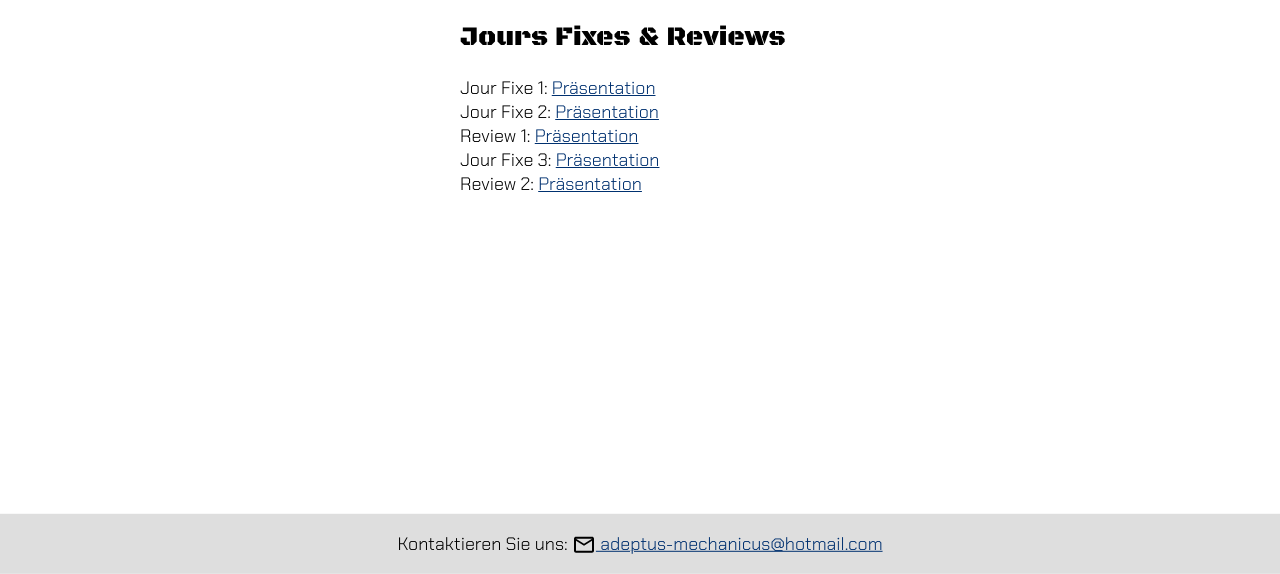
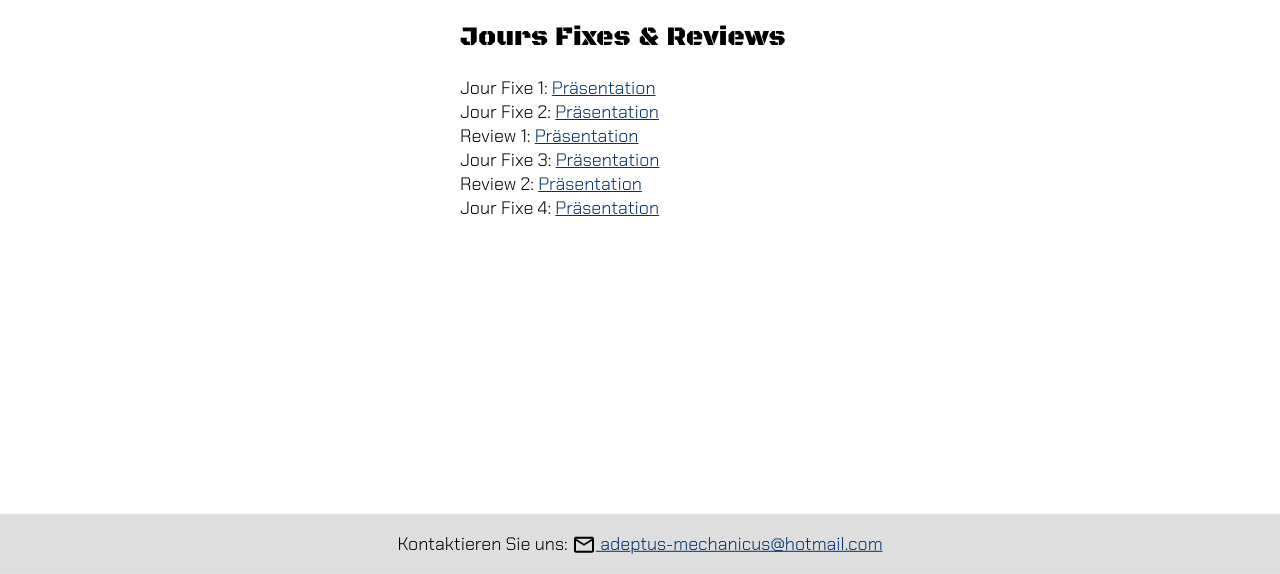
Before and after one commit to HSMA-Adeptus-Mechanicus/HSMA-Adeptus-Mechanicus.github.io, a plain HTML site: page documents/index.html in a window 1280 px wide. Shown: the part 226-800 px from the top of the page. Drawn offline with Linux system fonts and the light colour scheme; a web font is replaced by a local one.

Commit message:
Add Jour Fixe 4 presentation

```diff
--- a/documents/index.html
+++ b/documents/index.html
@@ -39,6 +39,8 @@
 		Jour Fixe 3: <a href="files/JourFixe3 Adeptus Mechanicus.pdf">Präsentation</a>
 		<br>
 		Review 2: <a href="files/Review2 Adeptus Mechanicus.pdf">Präsentation</a>
+		<br>
+		Jour Fixe 4: <a href="files/JourFixe4 Adeptus Mechanicus.pdf">Präsentation</a>
 
 	</main>
 	<footer>
```
Also changed, not shown: 1 other file.
